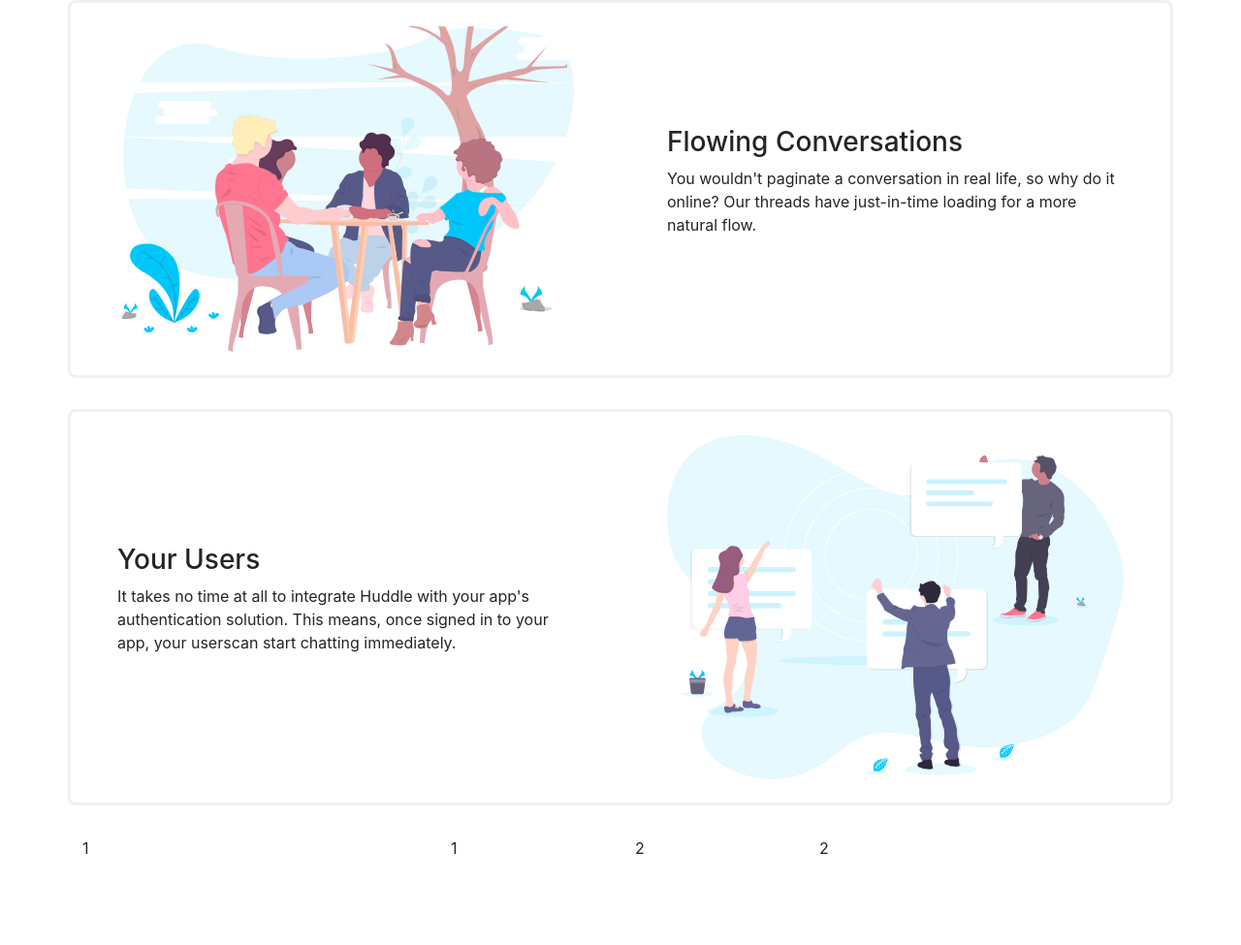
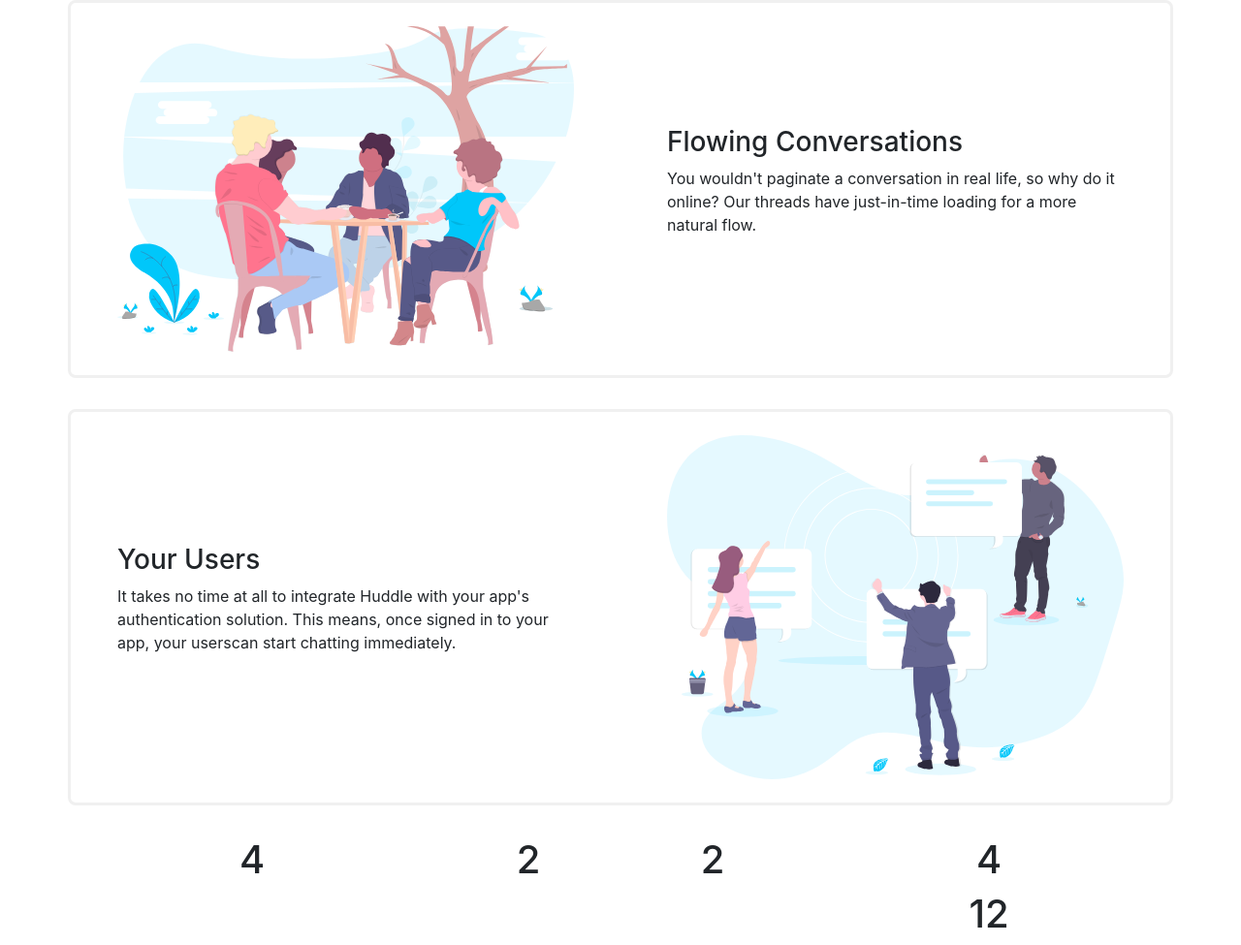
Before and after one commit to EdwinDC-ux/plantilla-hlp, a plain HTML site: page development/index.html in a window 1280 px wide. Shown: the part 1142-2117 px from the top of the page at 97% size. Before the commit the page ends 2029 px from the top, so only its background shows below. Drawn offline with nearby package versions, Linux system fonts and the light colour scheme.

Commit message:
Preparación para desarrollar el footer

```diff
--- a/development/index.html
+++ b/development/index.html
@@ -77,12 +77,17 @@
                 </div>
             </div>
         </div>
-        <div class="container">
-            <div class="row">
-                <div class="col-4">1</div>
-                <div class="col-2">1</div>
-                <div class="col-2">2</div>
-                <div class="col-4">2</div>
+        <div class="wrapper">
+            <div class="container">
+                <div class="row text-center">
+                    <div class="col-md-4"><h1>4</h1></div>
+                    <div class="col-md-2"><h1>2</h1></div>
+                    <div class="col-md-2"><h1>2</h1></div>
+                    <div class="col-md-4"><h1>4</h1></div>
+                </div>
+                <div class="row text-center flex-row-reverse">
+                    <div class="col-md-4"><h1>12</h1></div>
+                </div>
             </div>
         </div>
     </div>
```
